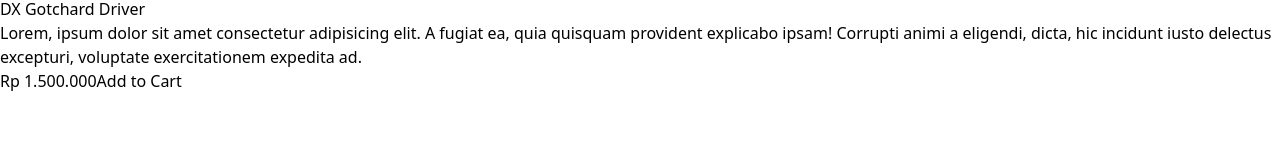
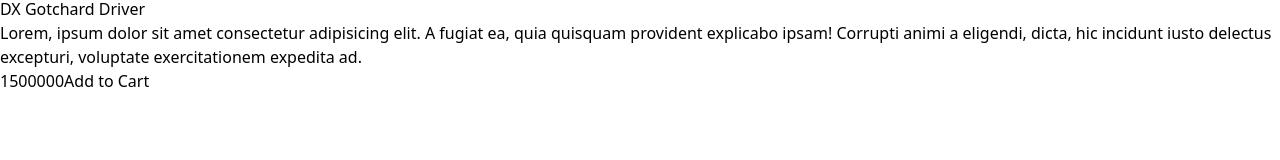
Before and after one commit to syauqidamario/learn-react, a React (Vite) app in the folder my-react-app/: page /products in a window 1280 px wide. Shown: the part 727-887 px from the top of the page. Built offline with nearby package versions, Linux system fonts and the light colour scheme.

Commit message:
Added files about State in React. Not yet completed.

```diff
--- a/my-react-app/src/components/Fragments/CardProduct.jsx
+++ b/my-react-app/src/components/Fragments/CardProduct.jsx
@@ -6,7 +6,7 @@ import Button from "../elements/button";
 const CardProduct = (props) => {
       const { children } = props;
       return (
-            <div className="w-full max-w-sm bg-gray-800 border border-gray-700 rounded-lg shadow mx-2 flex-col justify-between">
+            <div className="w-full max-w-sm bg-gray-800 border border-gray-700 rounded-lg shadow mx-2 my-2 flex flex-col justify-between">
                   {children}
             </div>
       );
--- a/my-react-app/src/pages/product.jsx
+++ b/my-react-app/src/pages/product.jsx
@@ -2,15 +2,16 @@
 /* eslint-disable no-unused-vars */
 /* eslint-disable react/jsx-no-undef */
 /* eslint-disable react/react-in-jsx-scope */
-import { Fragment } from "react";
+import { Fragment, useState } from "react";
 import Button from "../components/elements/button";
 import CardProduct from "../components/Fragments/CardProduct";
+
 
 const products = [
       {
             id: 1,
             name: "DX Gotchard Driver",
-            price: "Rp 1.500.000",
+            price: 1500000,
             image: "/images/dx-gotchard-driver.jpg",
             desc: `Lorem, ipsum dolor sit amet consectetur adipisicing elit.
             A fugiat ea, quia quisquam provident explicabo ipsam!
@@ -19,7 +20,7 @@ const products = [
       {
             id: 2,
             name: "DX Gotchard Driver",
-            price: "Rp 1.500.000",
+            price: 1500000,
             image: "/images/dx-gotchard-driver.jpg",
             desc: `Lorem, ipsum dolor sit amet consectetur adipisicing elit.
             A fugiat ea, quia quisquam provident explicabo ipsam!
@@ -28,7 +29,7 @@ const products = [
       {
             id: 3,
             name: "DX Gotchard Driver",
-            price: "Rp 1.500.000",
+            price: 1500000,
             image: "/images/dx-gotchard-driver.jpg",
             desc: `Lorem, ipsum dolor sit amet consectetur adipisicing elit.
             A fugiat ea, quia quisquam provident explicabo ipsam!
@@ -37,7 +38,7 @@ const products = [
       {
             id: 4,
             name: "DX Gotchard Driver",
-            price: "Rp 1.500.000",
+            price: 1500000,
             image: "/images/dx-gotchard-driver.jpg",
             desc: `Lorem, ipsum dolor sit amet consectetur adipisicing elit.
             A fugiat ea, quia quisquam provident explicabo ipsam!
@@ -48,13 +49,21 @@ const products = [
 const email = localStorage.getItem('email');
 
 const ProductsPage = () => {
-
+      const [cart, setCart] = useState([
+            {
+                name: "DX Gotchard Driver",
+                qty:1  ,
+            },
+      ]);
       const handleLogout = () => {
             localStorage.removeItem('email');
             localStorage.removeItem('password');
             window.location.href="/login";
+      };
 
-      };
+
+
+
 
       return (
            <Fragment>
@@ -63,7 +72,8 @@ const ProductsPage = () => {
                   <Button classname="ml-5 bg-black" onClick={handleLogout}>Logout</Button>
             </div>
             <div className="flex justify-center py-5">
-                 {products.map((product) => (
+                  <div className="w-3/4 flex flex-wrap">
+                  {products.map((product) => (
                          <CardProduct key={product.id}>
                               <CardProduct.Header image ={product.image} />
                               <CardProduct.Body name={product.name}>
@@ -72,6 +82,15 @@ const ProductsPage = () => {
                               <CardProduct.Footer price={product.price}/>
                         </CardProduct>
                  ))}
+                  </div>
+                  <div className="w-1/4">
+                        <h1 className="text-3xl font-bold text-blue-600">Cart</h1>
+                        <ul>
+                              {cart.map ((item) => (
+                                    <li key={item.id}>{item.name}</li>
+                              ))}
+                        </ul>
+                  </div>
             </div>
            </Fragment>
       );
```
Also changed, not shown: my-react-app/src/components/Fragments/Counter.jsx (added, +25 -0 lines).
